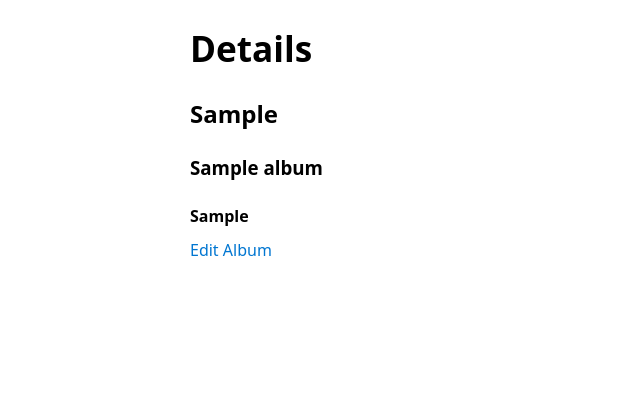
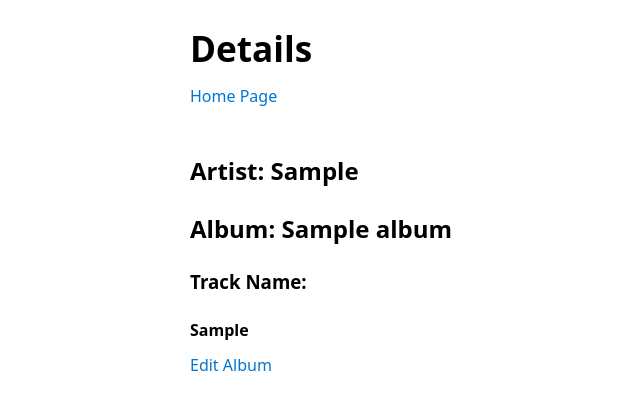
Before and after one commit to Momentum-Team-12/django-music-hjoyheath, a Django app: page /albums/1 in a window 1280 px wide. Shown: the top 410 px of the page, without its empty margins (50-690 px from the left). Run offline with Django 4.2, Linux system fonts and the light colour scheme; tables that the repository leaves empty hold one stand-in row (values such as "Sample post").

Commit message:
image add attempt all working code, no image showing

```diff
--- a/albums/forms.py
+++ b/albums/forms.py
@@ -9,5 +9,6 @@ class AlbumForm(forms.ModelForm):
             'title',
             'artist',
             'songs',
+            'image',
 
         ]
--- a/albums/models.py
+++ b/albums/models.py
@@ -4,6 +4,7 @@ from django.db import models
 
 
 class Album(models.Model):
+    image = models.ImageField(upload_to='img/')
     title = models.CharField(max_length=100)
     artist = models.CharField(max_length=100)
     songs = models.TextField(max_length=500)
--- a/django_music/urls.py
+++ b/django_music/urls.py
@@ -16,6 +16,7 @@ Including another URLconf
 from django.contrib import admin
 from albums import views as albums_views
 from django.urls import path
+from django.conf.urls.static import static
 
 urlpatterns = [
     path('admin/', admin.site.urls),
--- a/templates/albums/detail_album.html
+++ b/templates/albums/detail_album.html
@@ -1,8 +1,14 @@
 {% extends "base.html" %}
+{% load static %}
 {% block content %}
 <h1>Details</h1>
-    <h2>{{ album.artist }}</h2>
-    <h3>{{ album.title }}</h3>
+<a href="{% url 'list_albums' %}">Home Page</a>
+<div>
+<img src="{{ albums.image.url }}" alt="" width="100%">
+</div>
+    <h2>Artist: {{ album.artist }} </h2>
+    <h2>Album: {{ album.title }}</h2>
+    <h3>Track Name:</h3>
     <h4>{{ album.songs }}</h4>
     <a href="{% url 'edit_album' album.pk %}">Edit Album</a>
 
--- a/templates/albums/edit_album.html
+++ b/templates/albums/edit_album.html
@@ -2,7 +2,7 @@
 
 {% block content %}
 <h1>Edit Album</h1>
-
+<a href="{% url 'list_albums' %}">Home Page</a>
 <div>
   <form action="{% url 'edit_album' pk=album.pk %}" method="POST">
     {% csrf_token %}
--- a/templates/albums/list_albums.html
+++ b/templates/albums/list_albums.html
@@ -1,4 +1,5 @@
 {% extends "base.html" %}
+{% load static %}
 
 {% block content %}
 <h1>Django Music Collection</h1>
```
Also changed, not shown: albums/migrations/0005_album_image.py (added), albums/static/img/SunMachine.jpeg (added), albums/static/img/kid A.webp (added), img/kid_A.webp (added).
